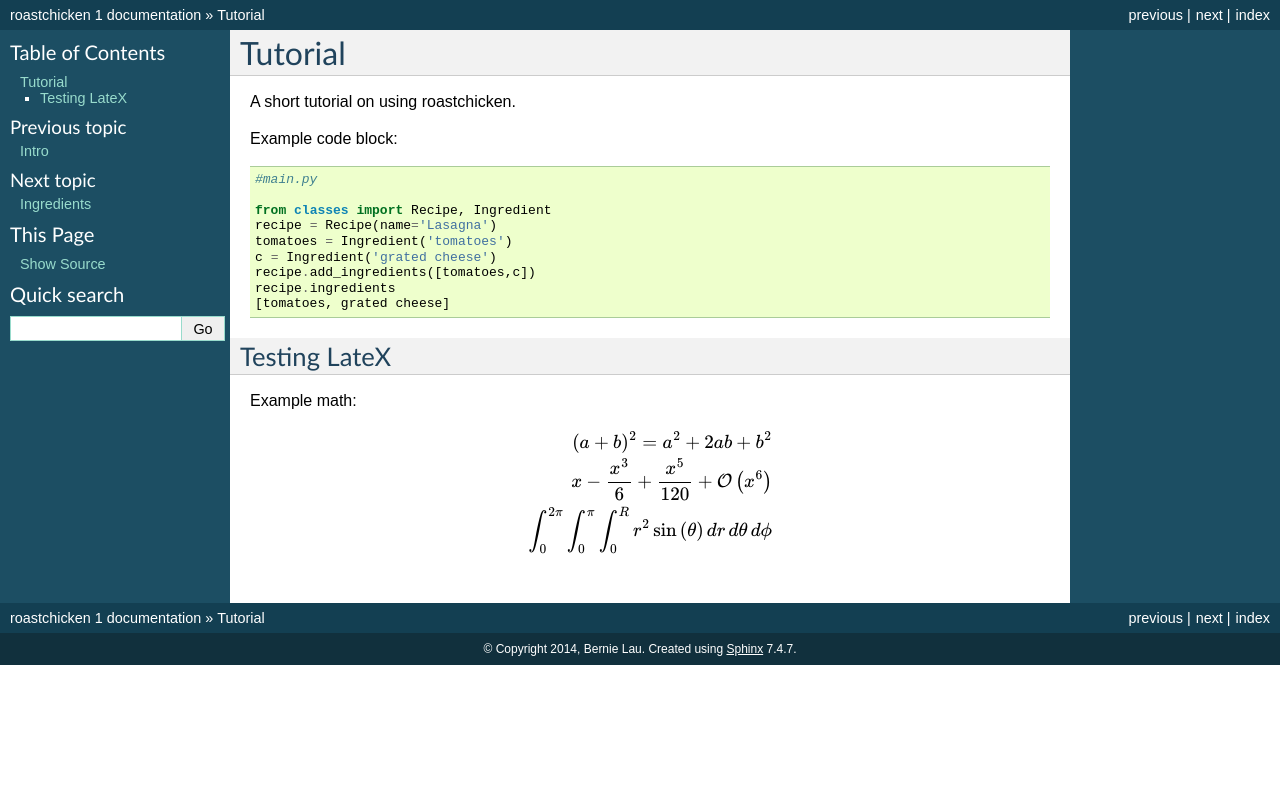
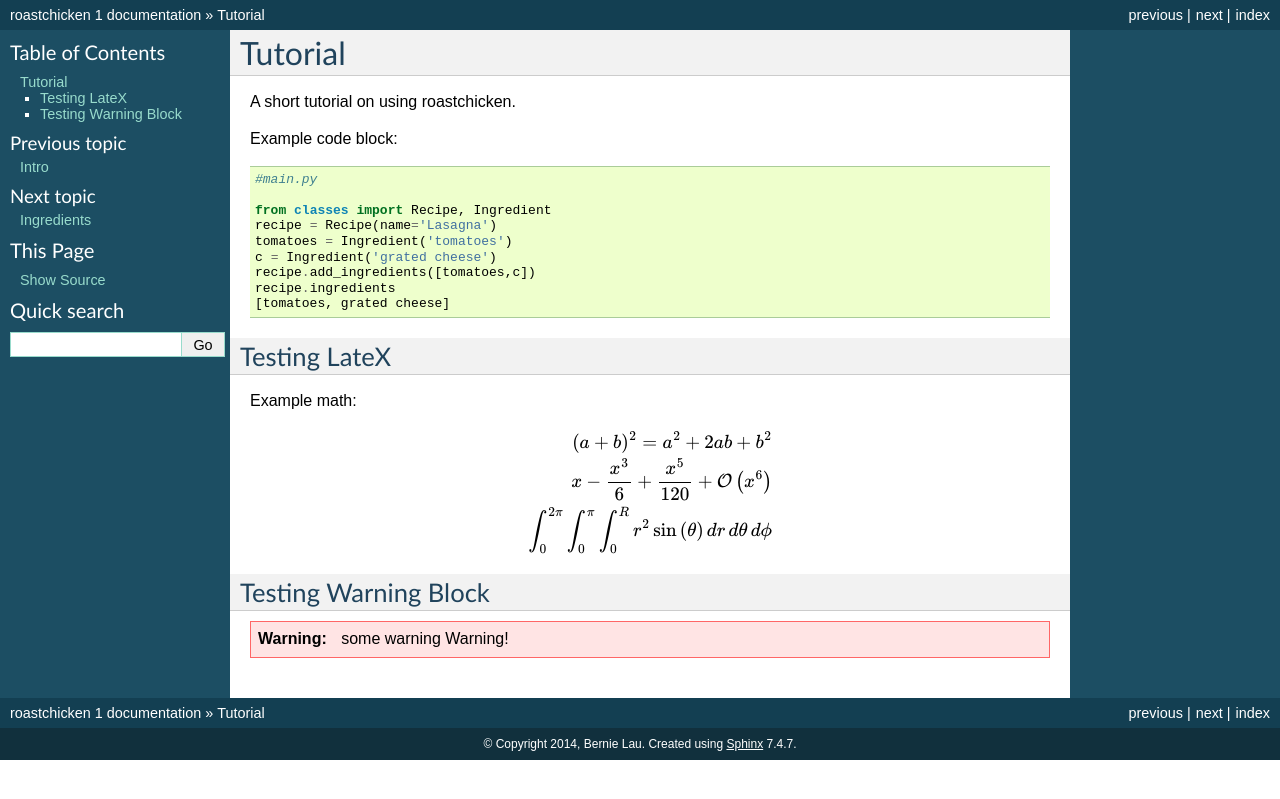
Before and after one commit to launerbie/roastchicken, a Sphinx documentation site: the page built from docs/source/tutorial.rst, in a window 1280 px wide. Shown: the top 799 px of the page. Built offline with Sphinx 7.4.7, drawn with Linux system fonts in a browser that asks for light colours; formulas are drawn with MathJax 3.

Commit message:
Testing warning block

```diff
--- a/docs/source/tutorial.rst
+++ b/docs/source/tutorial.rst
@@ -28,3 +28,9 @@ Example math:
     x - \frac{x^{3}}{6} + \frac{x^{5}}{120} + \mathcal{O}\left(x^{6}\right)
 
     \int_{0}^{2 \pi}\int_{0}^{\pi}\int_{0}^{R} r^{2} \sin{\left (\theta \right )}\, dr\, d\theta\, d\phi
+
+Testing Warning Block
+"""""""""""""""""""""
+.. warning::
+   some warning
+   Warning!
```
